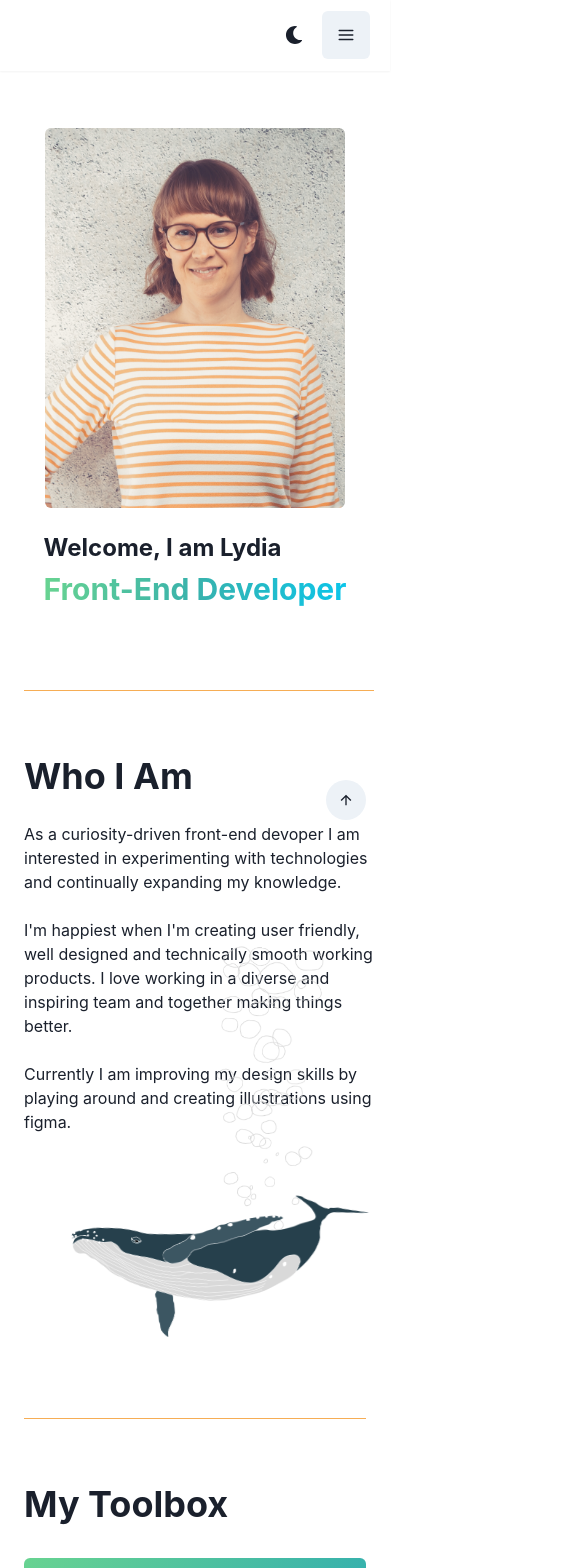
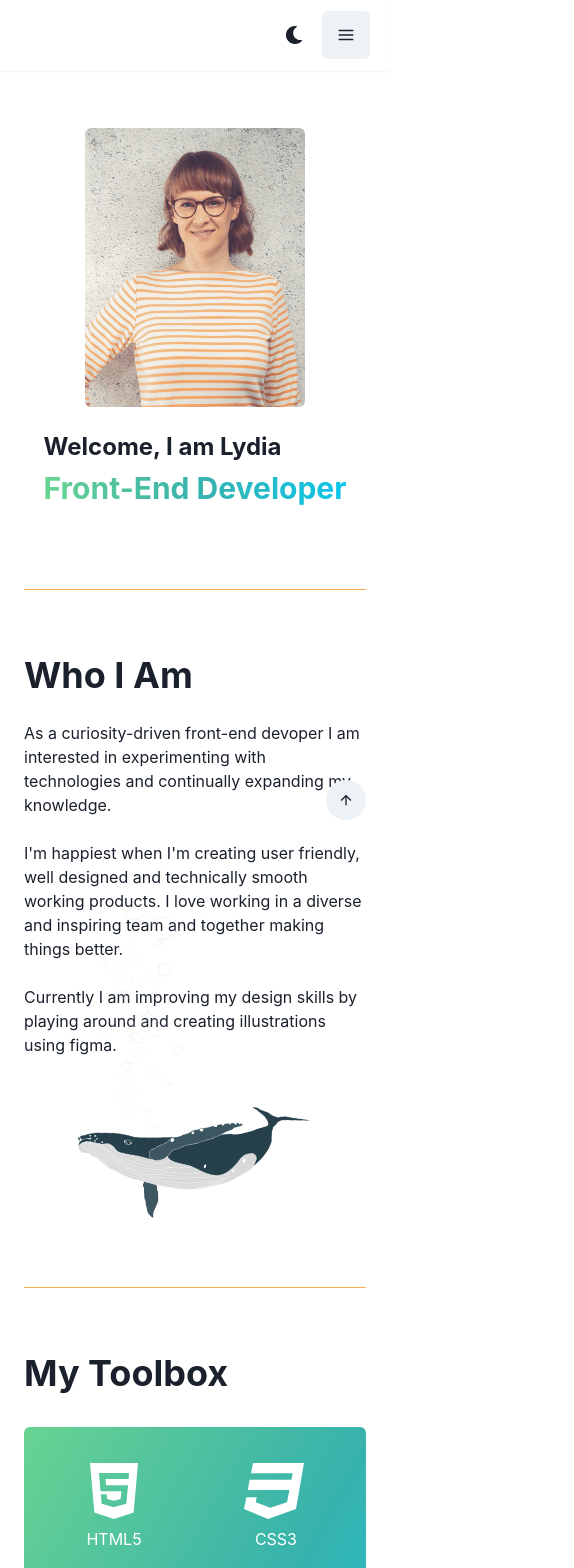
Before and after one commit to LydiaRobnik/Portfolio, a React (Create React App) app: page /#home in a window 390 px wide. Shown: the top 1568 px of the page, 574 px wide, since content can reach past the window. Built offline with nearby package versions, Linux system fonts and the light colour scheme.

Commit message:
last updates

```diff
--- a/src/Components/About.js
+++ b/src/Components/About.js
@@ -1,17 +1,9 @@
 import React from 'react';
-import {
-  Text,
-  Heading,
-  Box,
-  Flex,
-  Image,
-  useMediaQuery,
-} from '@chakra-ui/react';
+import { Text, Heading, Box, Flex, Image } from '@chakra-ui/react';
 import ChakraBox from './ChakraBox';
 import '../Styles/about.css';
 
 const About = () => {
-  const [isGreaterThan900] = useMediaQuery('(min-width: 900px)');
   const bubbles = [
     {
       id: 1,
@@ -21,6 +13,7 @@ const About = () => {
         y: [0, -100],
         x: [0, 50],
         rotate: 10,
+        opacity: 1,
       },
     },
     {
@@ -29,7 +22,7 @@ const About = () => {
       zIndex: 17,
       animate: {
         y: [0, -100],
-        x: [0, 50],
+        x: [0, 30],
         rotate: 10,
       },
     },
@@ -39,15 +32,16 @@ const About = () => {
       zIndex: 16,
       animate: {
         y: [0, -100],
-        x: [0, 50],
+        x: [0, 20],
         rotate: 10,
+        opacity: 1,
       },
     },
   ];
 
   return (
     <>
-      <Flex maxW="960px" mx="auto" id="about" pb={isGreaterThan900 ? 16 : 8}>
+      <Flex maxW="960px" mx="auto" id="about" pb={{ base: 8, lg: 16 }}>
         <Flex
           mx={6}
           pt={16}
@@ -59,7 +53,7 @@ const About = () => {
           justify="start"
           wrap="wrap"
         >
-          <Box maxW="500px">
+          <Box maxW={{ base: '100%', lg: '500px' }}>
             <Heading as="h2" size="2xl">
               Who I Am
             </Heading>
@@ -78,21 +72,23 @@ const About = () => {
               creating illustrations using figma.
             </Text>
           </Box>
-          <Flex
-            direction="column"
-            align="start"
-            justify="center"
-            // wrap={{ base: 'none', lg: 'wrap' }}
-          >
-            <Box className="bubbleBox" mt={{ base: '-20rem', lg: '-20rem' }}>
+          <Flex direction="column" align="start" justify="start">
+            <Box
+              className="bubbleBox"
+              mt={{ base: '-20rem', lg: '-20rem' }}
+              ml={{ base: '1rem', sm: '5rem', md: '20rem', lg: '0' }}
+            >
               {bubbles &&
                 bubbles.map(bubble => (
                   <ChakraBox
                     key={bubble.id}
+                    initial={{ opacity: 0.2, scale: 0.7 }}
                     animate={bubble.animate}
+                    exit={{ opacity: 0.2 }}
                     transition={{
                       duration: 15,
-                      ease: 'easeInOut',
+                      ease: 'easeOut',
+                      delay: bubble.id * 1.8,
                       repeat: Infinity,
                     }}
                     className="bubbles"
@@ -117,14 +113,14 @@ const About = () => {
                 repeat: Infinity,
                 repeatType: 'reverse',
               }}
-              zIndex={19}
             >
               <Image
                 src="wale_transparent.png"
                 alt="illustration of a wale"
                 align="center"
-                maxW="350px"
-                mb={isGreaterThan900 ? '-20rem' : ''}
+                maxW={{ base: '80%', sm: '50%', md: '350px' }}
+                mb={{ base: '0', lg: '-20rem' }}
+                ml={{ base: '1rem', sm: '5rem', md: '20rem', lg: '0' }}
               />
             </ChakraBox>
           </Flex>
--- a/src/Components/Home.js
+++ b/src/Components/Home.js
@@ -48,7 +48,8 @@ const Home = () => {
               src="profile-pic-ly-stripes.jpg"
               borderRadius="md"
               alt="Profile picture Lydia Robnik"
-              maxW="300px"
+              maxW={{ base: '220px', sm: '300px' }}
+              // maxW="300px"
               mr={['0', '4', '8', '16']}
             />
             <Box grow="1" maxW={['100%', '100%', '50%']}>
@@ -67,12 +68,10 @@ const Home = () => {
                 mt={['0.4rem', '0.8rem', '2rem']}
                 mb="1rem"
                 size={isSmallerThan310 ? 'md' : ['xl', '2xl', '3xl', '4xl']}
-                // textAlign={{ base: 'center', sm: 'left' }}
                 w={['100%', '100%', '100%', '50%']}
                 color="transparent"
                 bgGradient="linear(to-l, cyan.400, teal.400, green.300)"
                 bgClip="text"
-                // className="gradient"
               >
                 Front-End Developer
               </Heading>
--- a/src/Components/Toolbox.js
+++ b/src/Components/Toolbox.js
@@ -30,13 +30,11 @@ const Toolbox = () => {
     <>
       <Flex
         maxW="960px"
-        // h="100vh"
         mx="auto"
         id="skills"
         direction="row"
         align="center"
         justify="center"
-        // pb={16}
       >
         <Flex
           w="100%"
@@ -61,7 +59,7 @@ const Toolbox = () => {
               templateColumns="repeat(auto-fill, minmax(100px, 1fr))"
               gap={4}
               my={8}
-              maxW="430px"
+              maxW={{ base: '90%', sm: '400px' }}
             >
               {techStack.map(skill => (
                 <GridItem key={skill.name}>
--- a/src/Styles/about.css
+++ b/src/Styles/about.css
@@ -1,8 +1,7 @@
 .bubbleBox{
     position: relative;
     height:300px;
-    width: 100%;
-    /* animation: fadeIn ease 2s; */
+    width: 80px;
 }
 
 .bubbles{
```
